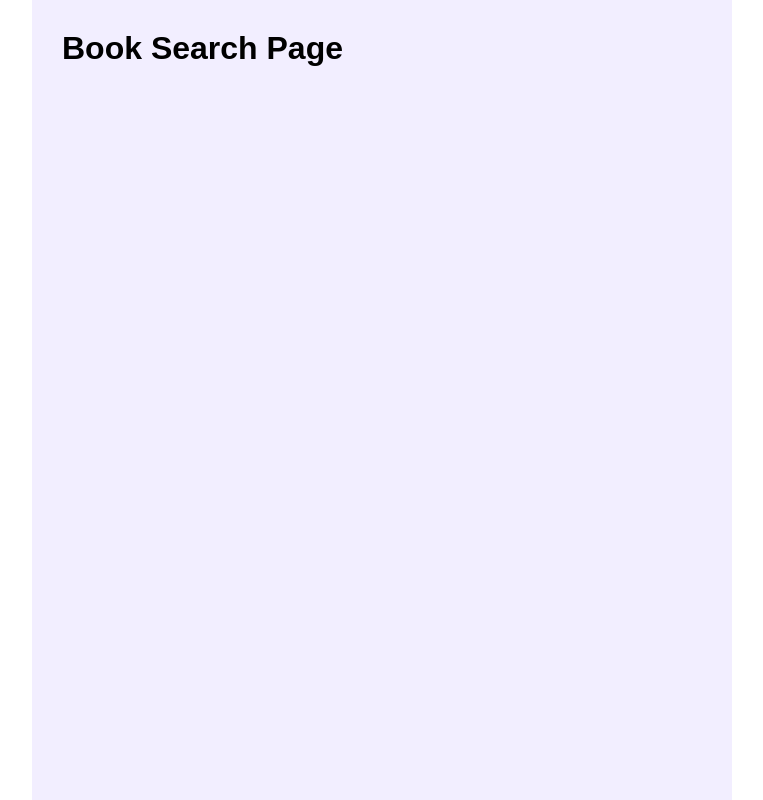
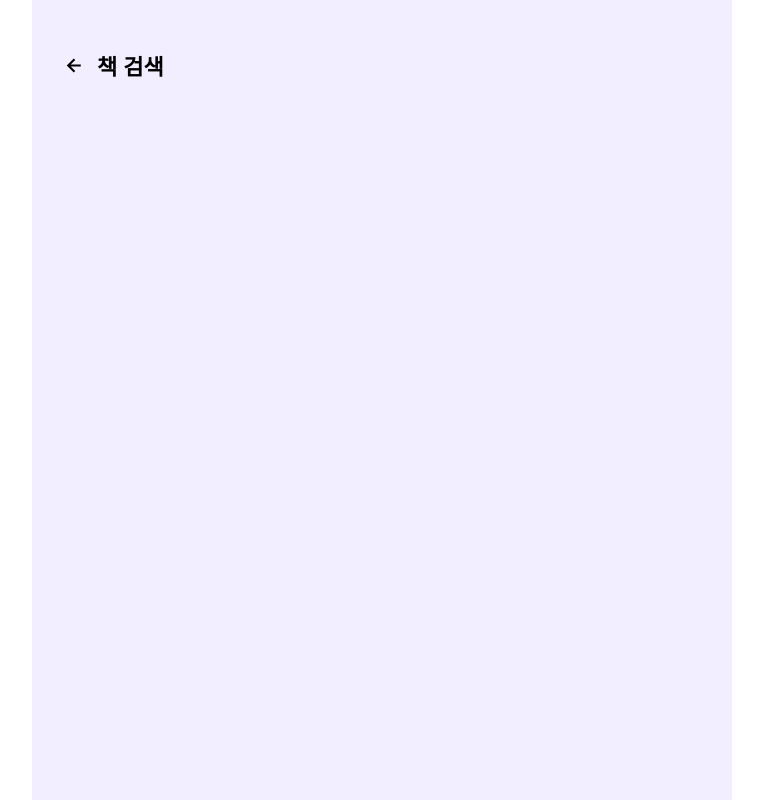
Before and after one commit to KongGookSu/frontend, a React (Vite) app: page /search in a window 1280 px wide. Shown: the whole page, without its empty margins (258-1021 px from the left). Built offline with nearby package versions, Linux system fonts and the light colour scheme.

Commit message:
feat: 책 검색 페이지 상단 바 추가 (#4)

```diff
--- a/src/pages/BookSearchPage.tsx
+++ b/src/pages/BookSearchPage.tsx
@@ -1,7 +1,9 @@
+import { TopBar } from "@/components/display/TopBar";
+
 export default function BookSearchPage() {
-  return (
-    <>
-      <h1>Book Search Page</h1>
-    </>
-  );
+    return (
+        <>
+            <TopBar title="책 검색" />
+        </>
+    );
 }
```
